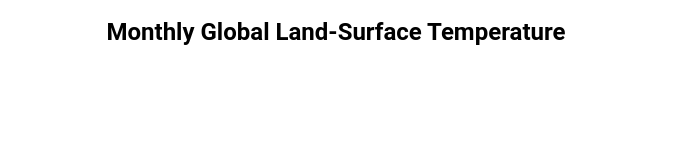
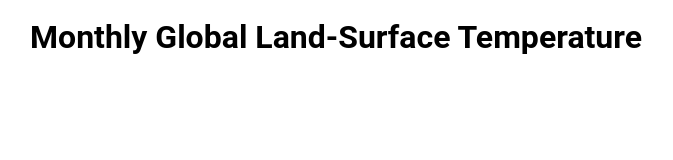
Before and after one commit to danijels/land-surface-temp, a plain HTML site: page index.html in a window 1280 px wide. Shown: the whole page, without its empty margins (304-977 px from the left). Drawn offline with nearby package versions, Linux system fonts and the light colour scheme; no server answers.

Commit message:
Fix heading order

```diff
--- a/index.css
+++ b/index.css
@@ -4,7 +4,7 @@ body {
   font-weight: bold;
 }
 
-h2, h3 {
+h1, p {
   line-height: 1em;
   text-align: center;
 }
--- a/index.html
+++ b/index.html
@@ -10,8 +10,8 @@
 </head>
 <body>
 	<div id="container">
-	  <h2 id="title">Monthly Global Land-Surface Temperature</h2>
-	  <h3 id="description"></h3>
+	  <h1 id="title">Monthly Global Land-Surface Temperature</h1>
+	  <p id="description"></p>
 	</div>
 	<div id="legendContainer"></div>
 </body>
```
